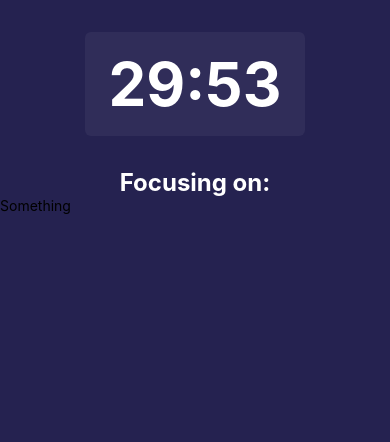
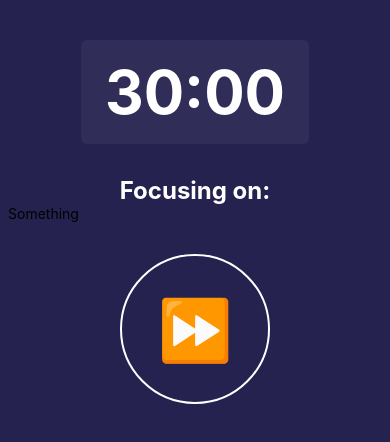
Before and after one commit to ProMehedi/rn-focusTime, a React Native app: screen / in a window 390 px wide. Shown: the top 442 px of the page. Built offline with nearby package versions, Linux system fonts and the light colour scheme.

Commit message:
Start & Pause Countdown

```diff
--- a/src/components/CountDown.js
+++ b/src/components/CountDown.js
@@ -16,7 +16,7 @@ const formateTime = (milis) => {
   return `${minutes}:${seconds < 10 ? '0' : ''}${seconds}`
 }
 
-const CountDown = ({ time = 30, isPaused }) => {
+const CountDown = ({ time = 30, isPaused = false }) => {
   const [milis, setMilis] = React.useState(minutesToMillis(time))
 
   const interval = React.useRef(null)
@@ -32,9 +32,11 @@ const CountDown = ({ time = 30, isPaused }) => {
   }
 
   React.useEffect(() => {
-    interval.current = setInterval(countDown, 1000)
-    return () => clearInterval(interval.current)
-  }, [])
+    if (!isPaused) {
+      interval.current = setInterval(countDown, 1000)
+      return () => clearInterval(interval.current)
+    }
+  }, [isPaused])
 
   return (
     <View style={styles.container}>
--- a/src/components/RoundedButton.js
+++ b/src/components/RoundedButton.js
@@ -29,7 +29,7 @@ const styles = (size) =>
     },
     text: {
       color: colors.white,
-      fontSize: size / 2,
+      fontSize: size / 2.5,
     },
   })
 
--- a/src/features/timer/Timer.js
+++ b/src/features/timer/Timer.js
@@ -1,19 +1,30 @@
 import React from 'react'
 import { StyleSheet, Text, View } from 'react-native'
+
 import CountDown from '../../components/CountDown'
+import RoundedButton from '../../components/RoundedButton'
 
 import { colors } from '../../utils/Colors'
 import { fontSize, spacing } from '../../utils/Sizes'
 
 const Timer = ({ focusSubject }) => {
+  const [isStarted, setIsStarted] = React.useState(false)
+
   return (
     <View style={styles.container}>
       <View style={styles.countDown}>
-        <CountDown />
+        <CountDown isPaused={!isStarted} />
       </View>
       <View>
         <Text style={styles.title}>Focusing on:</Text>
         <Text style={styles.task}>{focusSubject}</Text>
+      </View>
+      <View style={styles.btnWrapper}>
+        <RoundedButton
+          title={isStarted ? '⏸' : '⏩'}
+          size={150}
+          onPress={() => setIsStarted(!isStarted)}
+        />
       </View>
     </View>
   )
@@ -22,6 +33,7 @@ const Timer = ({ focusSubject }) => {
 const styles = StyleSheet.create({
   container: {
     flex: 1,
+    padding: spacing.md,
   },
   countDown: {
     alignItems: 'center',
@@ -35,6 +47,11 @@ const styles = StyleSheet.create({
     fontWeight: 'bold',
   },
   task: {},
+  btnWrapper: {
+    alignItems: 'center',
+    justifyContent: 'center',
+    paddingTop: spacing.xxl,
+  },
 })
 
 export default Timer
```
